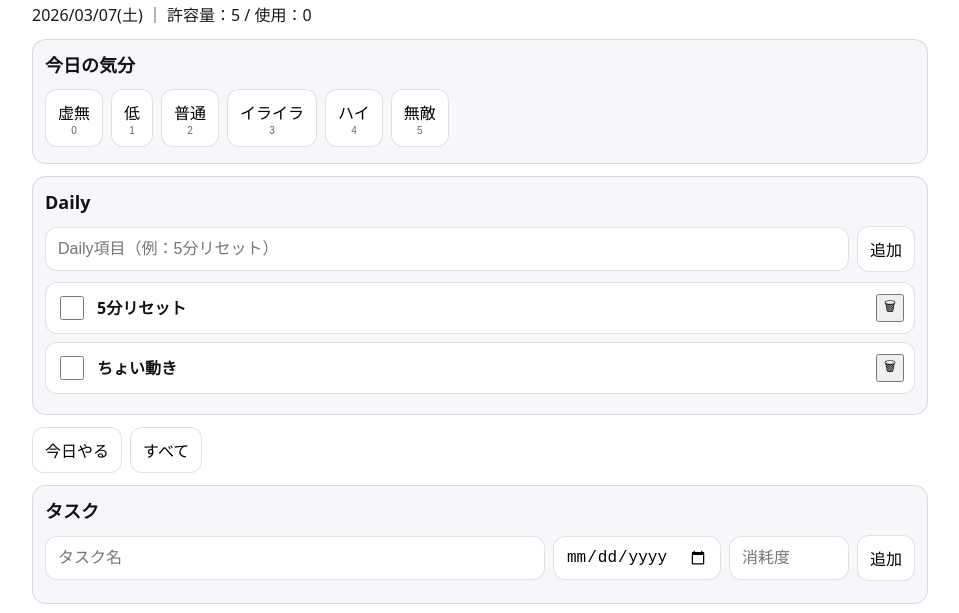
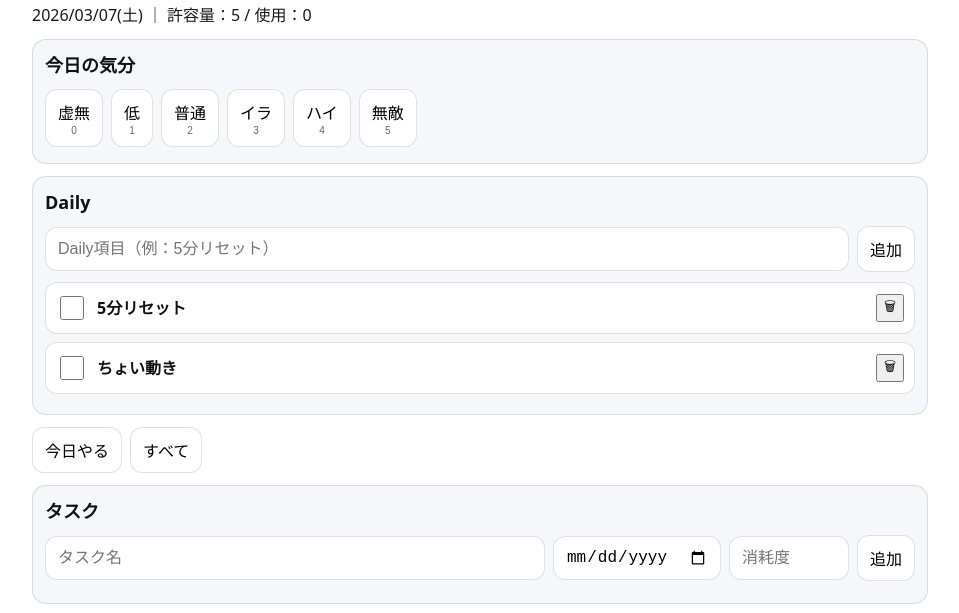
Before and after one commit to fuusan091240-hub/flow-schedule, a plain HTML site: page index.html in a window 1280 px wide. Shown: the part 135-748 px from the top of the page, without its empty margins (160-1119 px from the left). Drawn offline with nearby package versions, Linux system fonts and the light colour scheme.

Commit message:
Update index.html

```diff
--- a/index.html
+++ b/index.html
@@ -27,7 +27,7 @@
         <button data-mood="0" type="button" class="btn">虚無</button>
         <button data-mood="1" type="button" class="btn">低</button>
         <button data-mood="2" type="button" class="btn">普通</button>
-        <button data-mood="3" type="button" class="btn">イライラ</button>
+        <button data-mood="3" type="button" class="btn">イラ</button>
         <button data-mood="4" type="button" class="btn">ハイ</button>
         <button data-mood="5" type="button" class="btn">無敵</button>
       </div>
```
